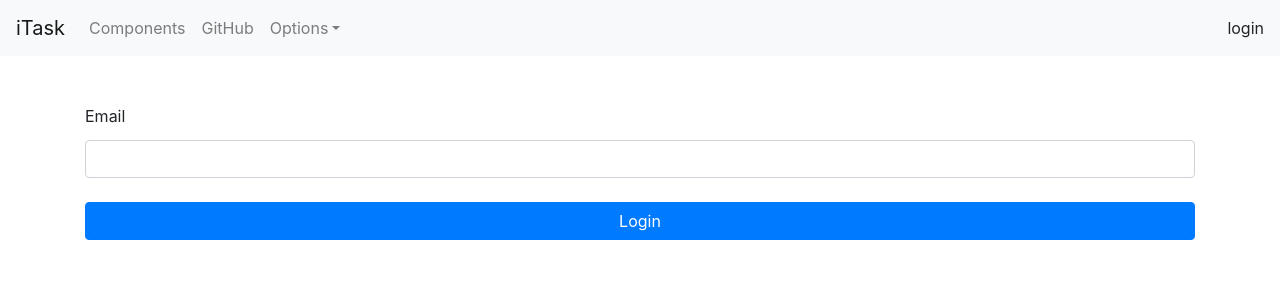
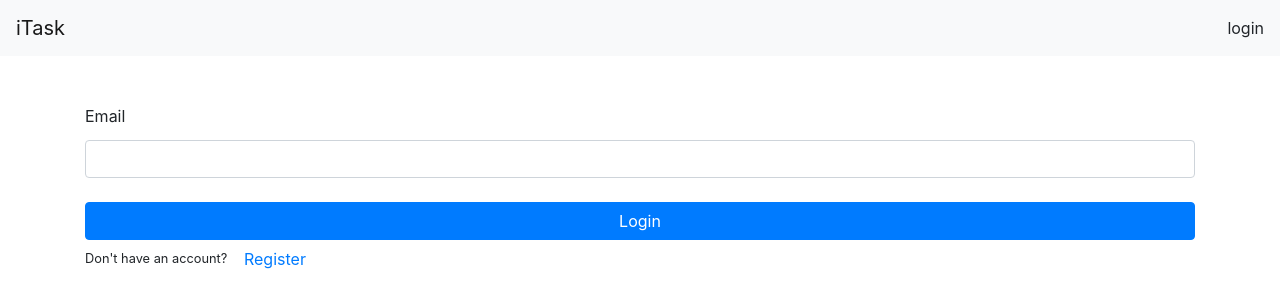
Before and after one commit to kd-kinuthiadavid/iTask, a React (Create React App) app in the folder client/: page /login in a window 1280 px wide. Shown: the top 308 px of the page. Built offline with nearby package versions, Linux system fonts and the light colour scheme.

Commit message:
fix bugs

```diff
--- a/client/src/Auth/Login/index.js
+++ b/client/src/Auth/Login/index.js
@@ -28,6 +28,12 @@ const Login = ({ history, auth, errors, loginUser }) => {
   const initialValues = {
     email: "",
   };
+
+  const handleRedirectToRegister = (e) => {
+    history.push({
+      pathname: "/register",
+    });
+  };
   return (
     <Formik
       initialValues={initialValues}
@@ -55,6 +61,12 @@ const Login = ({ history, auth, errors, loginUser }) => {
         <Button className="mt-3" type="submit" color="primary">
           Login
         </Button>
+        <small>
+          Don't have an account?{" "}
+          <Button color="link" onClick={handleRedirectToRegister}>
+            Register
+          </Button>
+        </small>
       </Form>
     </Formik>
   );
--- a/client/src/Auth/Register/index.js
+++ b/client/src/Auth/Register/index.js
@@ -34,6 +34,12 @@ const Register = ({ registerUser, errors, history, isAdmin, redirectPath }) => {
     email: "",
     dateOfBirth: new Date(),
     isAdmin: isAdmin,
+  };
+
+  const handleRedirectToLogin = (e) => {
+    history.push({
+      pathname: "/login",
+    });
   };
   return (
     <Formik
@@ -95,6 +101,12 @@ const Register = ({ registerUser, errors, history, isAdmin, redirectPath }) => {
         <Button className="mt-3" type="submit" color="primary">
           Register
         </Button>
+        <small>
+          Already have an account?{" "}
+          <Button color="link" onClick={handleRedirectToLogin}>
+            Login
+          </Button>
+        </small>
       </Form>
     </Formik>
   );
--- a/client/src/Dashboard/index.js
+++ b/client/src/Dashboard/index.js
@@ -3,9 +3,10 @@ import styled from "styled-components";
 import { connect } from "react-redux";
 import PropTypes from "prop-types";
 import { Button } from "reactstrap";
-import { withRouter } from "react-router-dom";
+import { withRouter, Redirect } from "react-router-dom";
 import axios from "axios";
 import Task from "./components/Task";
+import Login from "../Auth/Login";
 
 const ContentWrapper = styled.div`
   display: flex;
@@ -28,9 +29,10 @@ const Dashboard = ({ auth, history }) => {
   const [state, setState] = useState({
     userTasks: [],
     managedUsers: [],
+    showLogin: false,
   });
 
-  const { userTasks, managedUsers } = state;
+  const { userTasks, managedUsers, showLogin } = state;
 
   const handleCreateTaskClick = (e) => {
     e.preventDefault();
@@ -45,6 +47,16 @@ const Dashboard = ({ auth, history }) => {
       pathname: "/createUser",
     });
   };
+
+  useEffect(() => {
+    if (!auth.isAuthenticated) {
+      setState((state) => ({
+        ...state,
+        showLogin: true,
+      }));
+    }
+    console.log("++++++++++++++++++", auth.user);
+  }, [auth]);
 
   useEffect(() => {
     const fetchAllTasks = () => {
@@ -72,10 +84,14 @@ const Dashboard = ({ auth, history }) => {
       className="container mt-5"
       style={{ display: "flex", justifyContent: "center", width: "80vw" }}
     >
+      {showLogin ? (
+        <Redirect to="/login" />
+      ) : (
         <ContentWrapper>
           <div>
             <Img src="https://picsum.photos/id/1/200/300" />
             <div className="text-lg text-capitalize font-weight-bold mt-2 ml-3">{`${auth.user.firstName} ${auth.user.lastName}`}</div>
+            <p className="text-md">{auth.user.email}</p>
           </div>
           <div className="d-flex flex-column">
             <div className="text-lg font-weight-bold">Tasks</div>
@@ -118,6 +134,7 @@ const Dashboard = ({ auth, history }) => {
             </div>
           )}
         </ContentWrapper>
+      )}
     </div>
   );
 };
--- a/client/src/General/Navbar/index.js
+++ b/client/src/General/Navbar/index.js
@@ -52,27 +52,6 @@ const ItNavbar = ({ auth, logOut }) => {
         <NavbarBrand href="/">iTask</NavbarBrand>
         <NavbarToggler onClick={toggleNav} />
         <Collapse isOpen={state.isOpen} navbar>
-          <Nav className="mr-auto" navbar>
-            <NavItem>
-              <NavLink href="/components/">Components</NavLink>
-            </NavItem>
-            <NavItem>
-              <NavLink href="https://github.com/reactstrap/reactstrap">
-                GitHub
-              </NavLink>
-            </NavItem>
-            <UncontrolledDropdown nav inNavbar>
-              <DropdownToggle nav caret>
-                Options
-              </DropdownToggle>
-              <DropdownMenu right>
-                <DropdownItem>Option 1</DropdownItem>
-                <DropdownItem>Option 2</DropdownItem>
-                <DropdownItem divider />
-                <DropdownItem>Reset</DropdownItem>
-              </DropdownMenu>
-            </UncontrolledDropdown>
-          </Nav>
           <Nav className="ml-auto" navbar>
             {state.showPrivateNavItems ? (
               <Link
```
Lines whose indentation alone changed are shown as unchanged.
